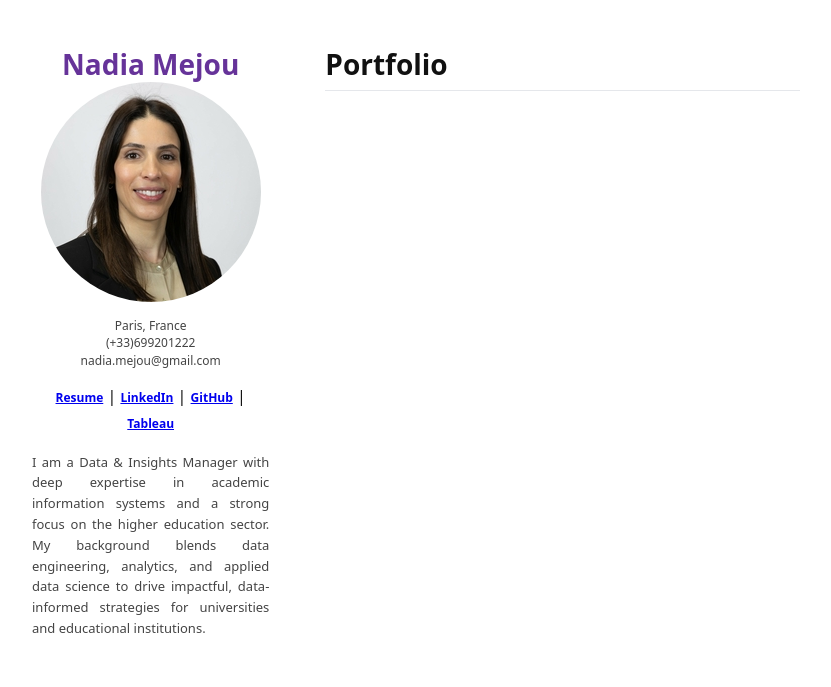
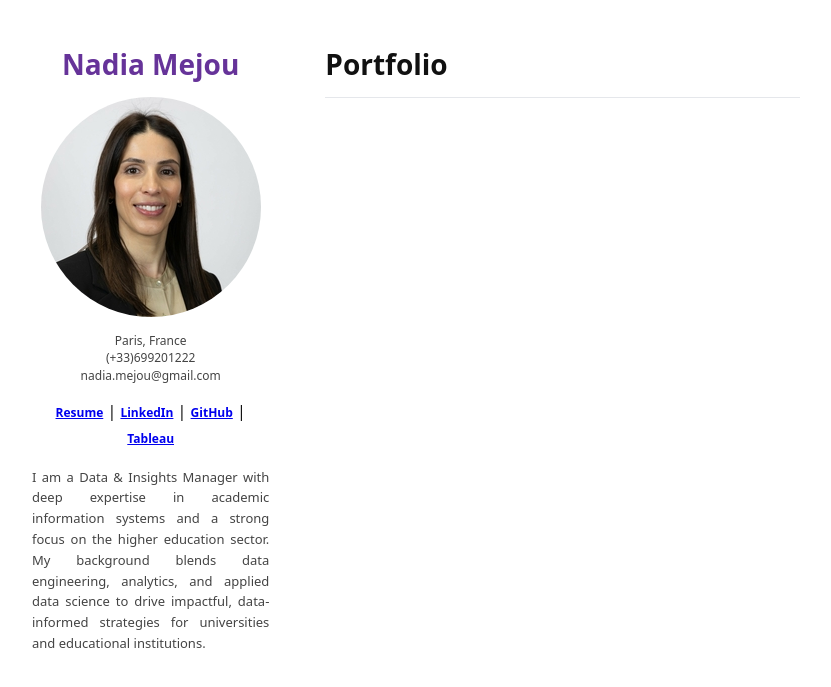
Before and after one commit to namejou/namejou.github.io, a Jekyll site: the page built from index.md, in a window 1280 px wide. Shown: the top 687 px of the page, without its empty margins (224-1055 px from the left). Built offline with Jekyll 4.4.1, drawn with Linux system fonts in a browser that asks for light colours.

Commit message:
Update site.css

```diff
--- a/assets/css/site.css
+++ b/assets/css/site.css
@@ -78,12 +78,12 @@ h1, h2 {
   line-height: 1.2;
   font-weight: 700;
   margin: 0;
+  padding-bottom: 15px;
 }
 
 /* (option) ligne sous "Portfolio" */
 .section-title {
   border-bottom: 1px solid #e5e7eb;
-  padding-bottom: 8px;
   margin-bottom: 16px;
 }
 
```
